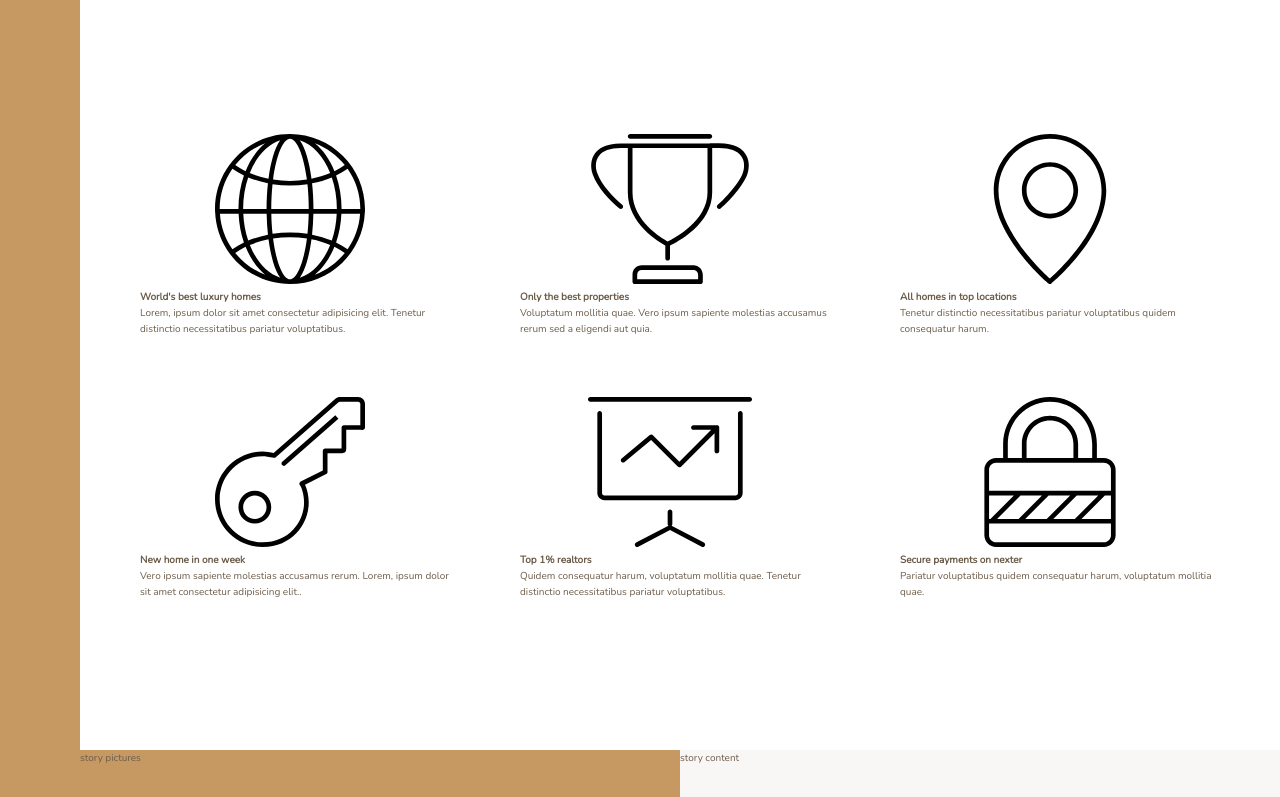
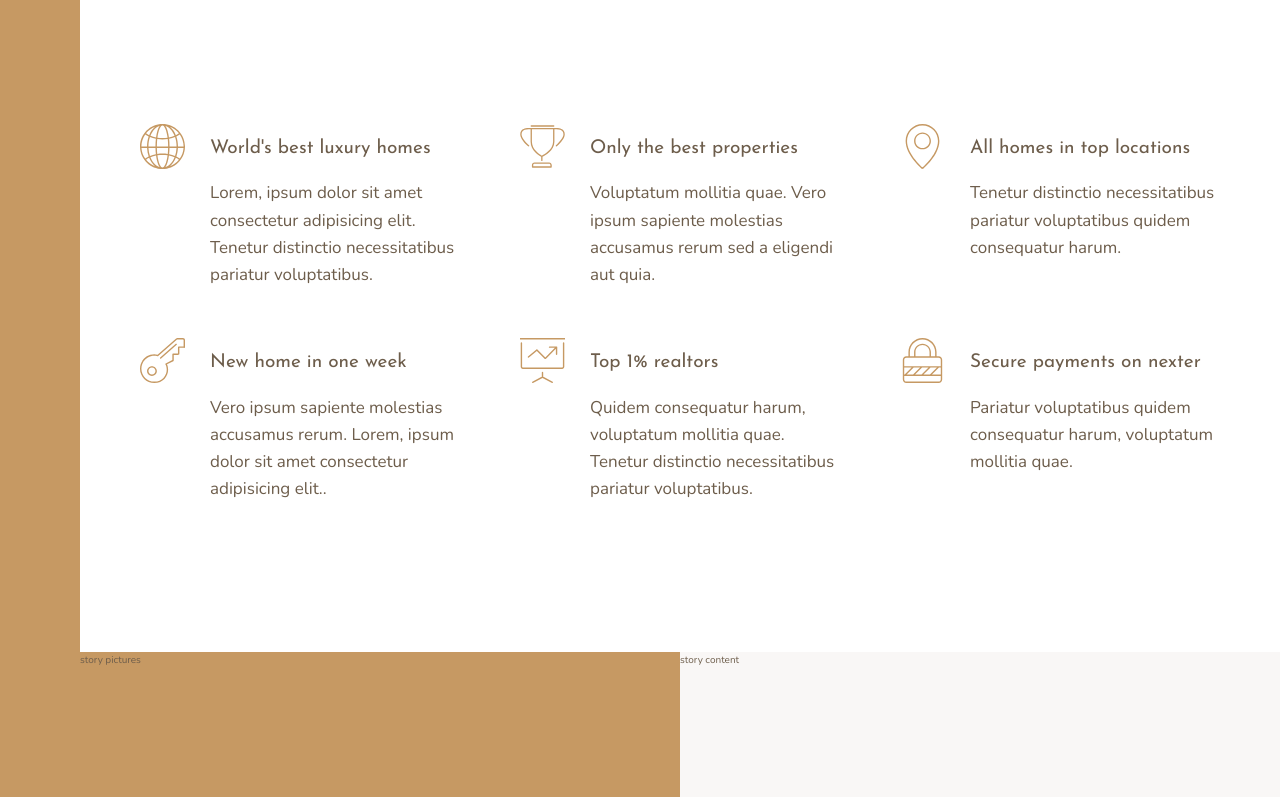
Before and after one commit to SarandaSadiku/Nexter-Project, a website: page index.html in a window 1280 px wide. Shown: the part 656-1453 px from the top of the page. Drawn offline with nearby package versions, Linux system fonts and the light colour scheme.

Commit message:
Building the Features Section - Part 2

```diff
--- a/sass/_features.scss
+++ b/sass/_features.scss
@@ -4,6 +4,28 @@
     margin: 15rem 0;
 
     display: grid;
-    grid-template-columns: repeat(3, 1fr);
+    // grid-template-columns: repeat(3, 1fr);
+    grid-template-columns: repeat(auto-fit, minmax(25rem, 1fr));
     grid-gap: 6rem;
+    align-items: start;
 }
+
+.feature {
+
+    display: grid;
+    grid-template-columns: min-content 1fr;
+    grid-row-gap: 1.5rem;
+    grid-column-gap: 2.5rem;
+
+    &__icon {
+        fill: $color-primary;
+        width: 4.5rem;
+        height: 4.5rem;
+        grid-row: 1 / span 2;
+        transform: translateY(-1rem);
+    }
+
+    &__text {
+        font-size: 1.7rem;
+    }
+}
--- a/sass/_typography.scss
+++ b/sass/_typography.scss
@@ -0,0 +1,25 @@
+%heading {
+    font-family: $font-display;
+    font-weight: normal;
+}
+
+
+.heading-1 {
+    @extend %heading;
+}
+
+.heading-2 {
+    @extend %heading;
+}
+
+.heading-3 {
+    @extend %heading;
+}
+
+.heading-4 {
+   @extend %heading;
+   font-size: 1.9rem;
+
+   &--light { color: $color-grey-light-1; }
+   &--dark { color: $color-grey-dark-1; }
+}
```
Also changed, not shown: css/style.css.
